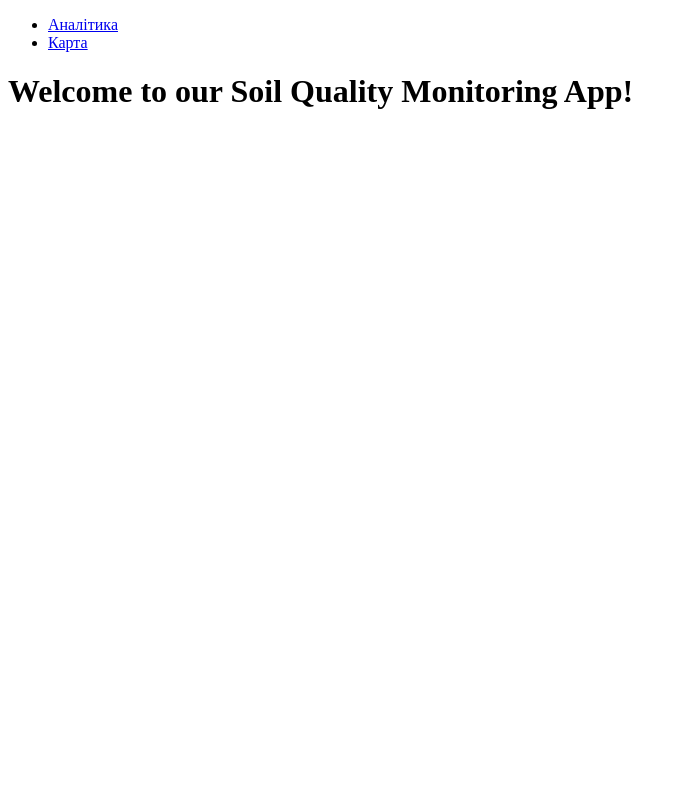
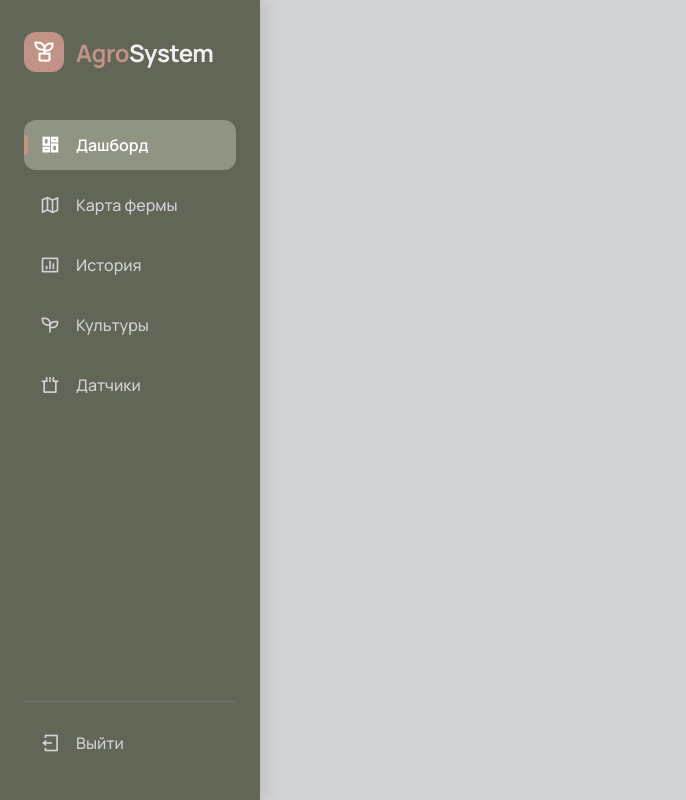
Before and after one commit to Hryhorenko-Yeluzaveta/soil-quality-monitoring, a Django app: page / in a window 1280 px wide. Shown: the whole page, without its empty margins (0-686 px from the left). Run offline with Django 4.2, Linux system fonts and the light colour scheme.

Commit message:
Added main navigation panel - sidebar

```diff
--- a/soil_quality_monitoring/soil_quality_monitoring/settings.py
+++ b/soil_quality_monitoring/soil_quality_monitoring/settings.py
@@ -126,6 +126,9 @@ USE_TZ = True
 
 STATIC_URL = 'static/'
 
+STATICFILES_DIRS = [
+    os.path.join(BASE_DIR, 'static'),
+]
 # Default primary key field type
 # https://docs.djangoproject.com/en/4.2/ref/settings/#default-auto-field
 
--- /dev/null
+++ b/soil_quality_monitoring/static/css/styles.css
@@ -0,0 +1,200 @@
+:root {
+    --bg-color: #D1D2D4;
+    --sidebar-bg: #616657;
+    --sidebar-hover: #909483;
+    --accent-pink: #C19386;
+    --accent-alert: #B25C40;
+    --text-light: #F0F0F0;
+    --text-muted: #D1D2D4;
+
+    --font-main: 'Manrope', sans-serif;
+    --sidebar-width: 260px;
+    --transition-speed: 0.3s;
+}
+
+* {
+    margin: 0;
+    padding: 0;
+    box-sizing: border-box;
+}
+
+body {
+    font-family: var(--font-main), serif;
+    background-color: var(--bg-color);
+    display: flex;
+    min-height: 100vh;
+    overflow-x: hidden;
+}
+
+.sidebar {
+    width: var(--sidebar-width);
+    height: 100vh;
+    background-color: var(--sidebar-bg);
+    color: var(--text-light);
+    display: flex;
+    flex-direction: column;
+    position: fixed;
+    left: 0;
+    top: 0;
+    z-index: 1000;
+    padding: 2rem 1.5rem;
+    transition: transform var(--transition-speed) ease;
+    box-shadow: 4px 0 15px rgba(0, 0, 0, 0.1);
+}
+
+.sidebar-header {
+    display: flex;
+    align-items: center;
+    gap: 12px;
+    margin-bottom: 3rem;
+}
+
+.logo-icon {
+    width: 40px;
+    height: 40px;
+    background-color: var(--accent-pink);
+    border-radius: 12px;
+    display: flex;
+    align-items: center;
+    justify-content: center;
+    font-size: 1.5rem;
+    color: #fff;
+}
+
+.logo-text {
+    font-size: 1.5rem;
+    font-weight: 700;
+    letter-spacing: -0.5px;
+}
+
+.logo-text span {
+    color: var(--accent-pink);
+}
+
+.sidebar-nav ul {
+    list-style: none;
+    display: flex;
+    flex-direction: column;
+    gap: 10px;
+}
+
+.nav-link {
+    display: flex;
+    align-items: center;
+    gap: 16px;
+    text-decoration: none;
+    color: var(--text-muted);
+    padding: 14px 16px;
+    border-radius: 12px;
+    font-weight: 500;
+    font-size: 1rem;
+    transition: all 0.2s ease;
+    position: relative;
+    overflow: hidden;
+}
+
+.nav-link i {
+    font-size: 1.25rem;
+}
+
+.nav-link:hover {
+    background-color: rgba(255, 255, 255, 0.1);
+    color: #fff;
+    transform: translateX(5px);
+}
+
+.nav-link.active {
+    background-color: var(--sidebar-hover);
+    color: #fff;
+    font-weight: 600;
+}
+
+.nav-link.active::before {
+    content: '';
+    position: absolute;
+    left: 0;
+    top: 50%;
+    transform: translateY(-50%);
+    height: 20px;
+    width: 4px;
+    background-color: var(--accent-pink);
+    border-radius: 0 4px 4px 0;
+}
+
+.sidebar-footer {
+    margin-top: auto;
+    border-top: 1px solid rgba(255, 255, 255, 0.1);
+    padding-top: 1rem;
+}
+
+.nav-link.logout:hover {
+    color: var(--accent-alert);
+    background-color: rgba(178, 92, 64, 0.1);
+}
+
+.main-content {
+    margin-left: var(--sidebar-width);
+    padding: 2rem;
+    width: 100%;
+    transition: margin-left var(--transition-speed) ease;
+}
+
+.mobile-toggle {
+    display: none;
+    position: fixed;
+    top: 1rem;
+    left: 1rem;
+    z-index: 1100;
+    background: var(--sidebar-bg);
+    color: #fff;
+    border: none;
+    padding: 10px;
+    border-radius: 8px;
+    font-size: 1.5rem;
+    cursor: pointer;
+    transition: opacity 0.3s ease, visibility 0.3s;
+    box-shadow: 0 4px 10px rgba(0, 0, 0, 0.2);
+}
+
+.mobile-toggle.hidden {
+    opacity: 0;
+    visibility: hidden;
+    pointer-events: none;
+}
+
+.overlay {
+    display: none;
+    position: fixed;
+    top: 0;
+    left: 0;
+    width: 100%;
+    height: 100%;
+    background: rgba(0, 0, 0, 0.5);
+    z-index: 900;
+    opacity: 0;
+    transition: opacity var(--transition-speed);
+}
+
+@media (max-width: 768px) {
+    .sidebar {
+        transform: translateX(-100%);
+    }
+
+    .sidebar.open {
+        transform: translateX(0);
+    }
+
+    .main-content {
+        margin-left: 0;
+        padding-top: 5rem;
+    }
+
+    .mobile-toggle {
+        display: block;
+    }
+
+    .overlay.active {
+        display: block;
+        opacity: 1;
+    }
+}
--- a/soil_quality_monitoring/templates/base.html
+++ b/soil_quality_monitoring/templates/base.html
@@ -1,18 +1,42 @@
+{% load static %}
 <!DOCTYPE html>
 <html lang="uk">
 <head>
     <meta charset="UTF-8">
+    <meta name="viewport" content="width=device-width, initial-scale=1.0">
     <title>
         {% block title %}
-        	Base page Title
+            Base page Title
         {% endblock %}
     </title>
+    <link rel="preconnect" href="https://fonts.googleapis.com">
+    <link rel="preconnect" href="https://fonts.gstatic.com" crossorigin>
+    <link href="https://fonts.googleapis.com/css2?family=Manrope:wght@400;500;600;700&display=swap" rel="stylesheet">
+    <link href="https://cdn.jsdelivr.net/npm/remixicon@3.5.0/fonts/remixicon.css" rel="stylesheet">
+    <link rel="stylesheet" href="{% static 'css/styles.css' %}">
+
 </head>
 <body>
-    {% include 'components/header.html'%}
+    {% include 'components/sidebar.html' %}
+    {% block body %}
+        <h1>Base page body</h1>
+    {% endblock %}
 
-    {% block body %}
-    	<h1>Base page body</h1>
-    {% endblock %}
+    <div class="overlay" id="overlay"></div>
+
+    <script>
+        document.addEventListener('DOMContentLoaded', function () {
+            const sidebar = document.getElementById('sidebar');
+            const toggleBtn = document.getElementById('sidebarToggle');
+            const overlay = document.getElementById('overlay');
+            function toggleMenu() {
+                if (sidebar) sidebar.classList.toggle('open');
+                if (overlay) overlay.classList.toggle('active');
+                if (toggleBtn) toggleBtn.classList.toggle('hidden');
+            }
+            if (toggleBtn) toggleBtn.addEventListener('click', toggleMenu);
+            if (overlay) overlay.addEventListener('click', toggleMenu);
+        });
+    </script>
 </body>
 </html>
--- a/soil_quality_monitoring/templates/components/header.html
+++ /dev/null
@@ -1,6 +0,0 @@
-<nav>
-    <ul>
-        <li><a href="#">Аналітика</a></li>
-        <li><a href="#">Карта</a></li>
-    </ul>
-</nav>
--- /dev/null
+++ b/soil_quality_monitoring/templates/components/sidebar.html
@@ -0,0 +1,56 @@
+<button class="mobile-toggle" id="sidebarToggle">
+    <i class="ri-menu-4-line"></i>
+</button>
+
+<aside class="sidebar" id="sidebar">
+    <div class="sidebar-header">
+        <div class="logo-icon">
+            <i class="ri-plant-line"></i>
+        </div>
+        <div class="logo-text">
+            <span>Agro</span>System
+        </div>
+    </div>
+
+    <nav class="sidebar-nav">
+        <ul>
+            <li>
+                <a href="#" class="nav-link active">
+                    <i class="ri-dashboard-line"></i>
+                    <span>Дашборд</span>
+                </a>
+            </li>
+            <li>
+                <a href="#" class="nav-link">
+                    <i class="ri-map-2-line"></i>
+                    <span>Карта фермы</span>
+                </a>
+            </li>
+            <li>
+                <a href="#" class="nav-link">
+                    <i class="ri-bar-chart-box-line"></i>
+                    <span>История</span>
+                </a>
+            </li>
+            <li>
+                <a href="#" class="nav-link">
+                    <i class="ri-seedling-line"></i>
+                    <span>Культуры</span>
+                </a>
+            </li>
+            <li>
+                <a href="#" class="nav-link">
+                    <i class="ri-sensor-line"></i>
+                    <span>Датчики</span>
+                </a>
+            </li>
+        </ul>
+    </nav>
+
+    <div class="sidebar-footer">
+        <a href="#" class="nav-link logout">
+            <i class="ri-logout-box-line"></i>
+            <span>Выйти</span>
+        </a>
+    </div>
+</aside>
--- a/soil_quality_monitoring/templates/index.html
+++ b/soil_quality_monitoring/templates/index.html
@@ -1,9 +1,9 @@
 {% extends 'base.html' %}
 
 {% block title %}
-	Soil Quality Monitoring App your own Farm
+    Soil Quality Monitoring App your own Farm
 {% endblock %}
 
 {% block body %}
-    <h1>Welcome to our Soil Quality Monitoring App!</h1>
+
 {% endblock %}
```
